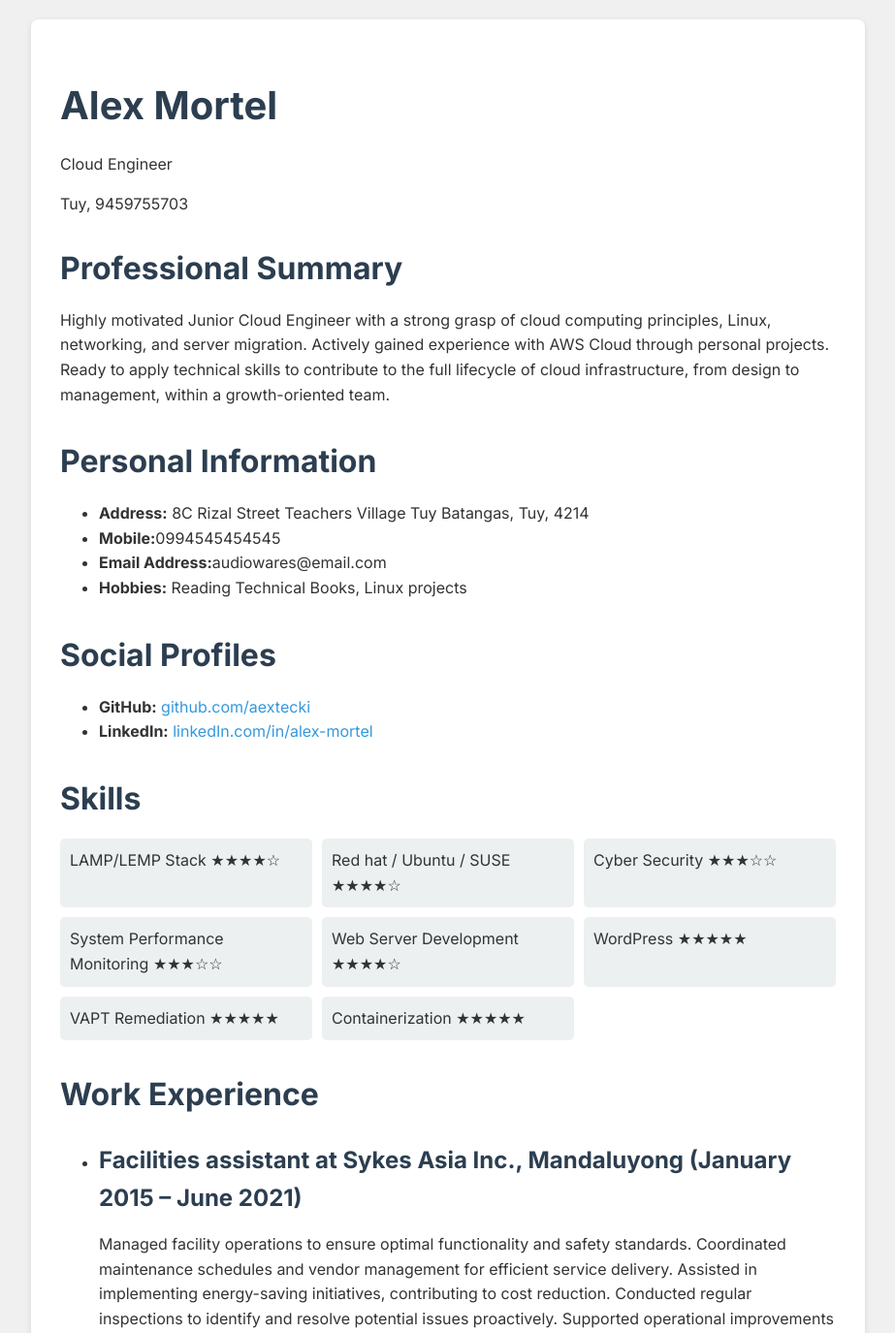
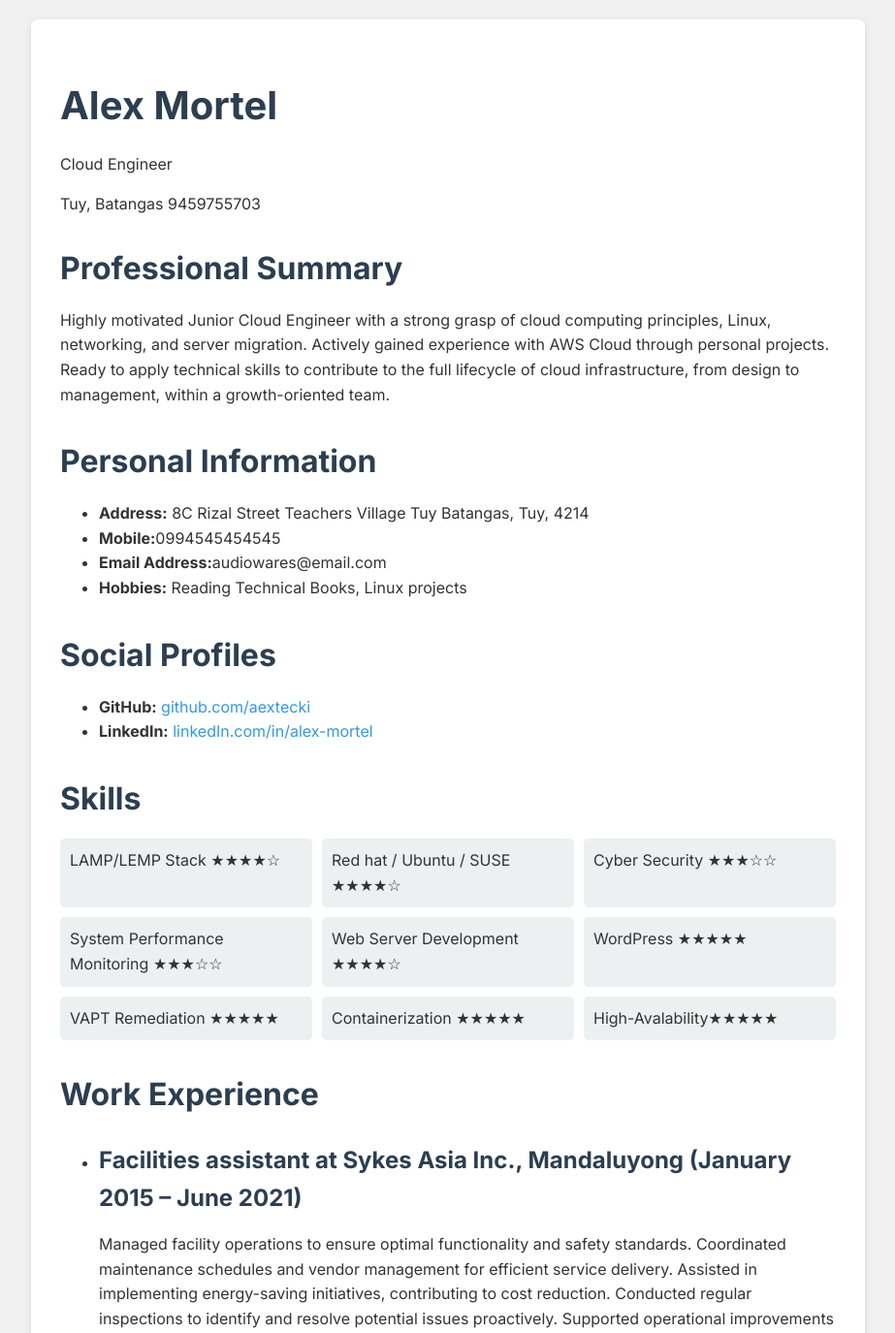
Before and after one commit to aextecki/AWSCloud_resume_challenge, a plain HTML site: page alexmortelresume.html in a window 1280 px wide. Shown: the top 1375 px of the page at 97% size, without its empty margins (178-1101 px from the left). Drawn offline with Linux system fonts and the light colour scheme.

Commit message:
Update alexmortelresume.html
update for skills

```diff
--- a/alexmortelresume.html
+++ b/alexmortelresume.html
@@ -92,7 +92,7 @@
         <header>
             <h1>Alex Mortel</h1>
             <p>Cloud Engineer</p>
-            <p>Tuy, 9459755703</p>
+            <p>Tuy, Batangas 9459755703</p>
         </header>
 
         <section class="section">
@@ -129,6 +129,7 @@
                 <li>WordPress <span class="звездочки">★★★★★</span></li>
                 <li>VAPT Remediation <span class="звездочки">★★★★★</span></li>
                 <li>Containerization <span class="звездочки">★★★★★</span></li>
+                <li>High-Avalability<span class="звездочки">★★★★★</span></li>
             </ul>
         </section>
 
```
